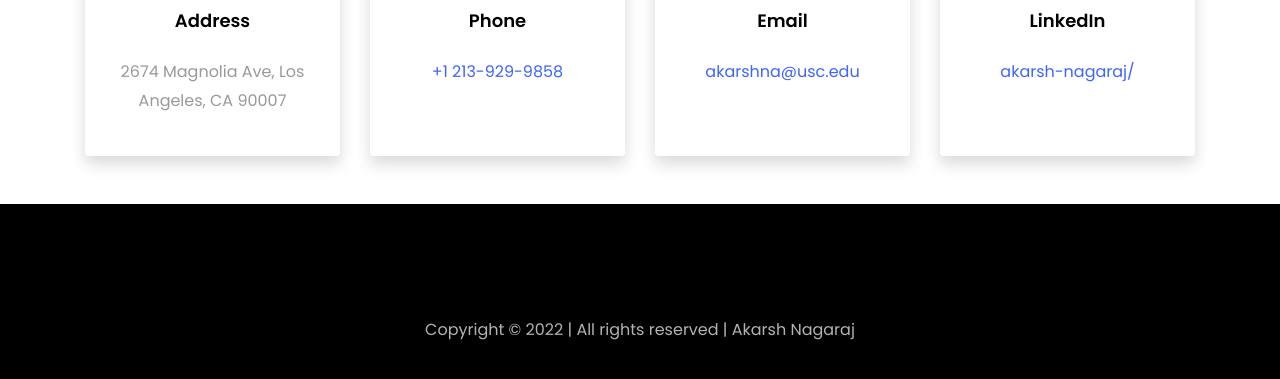
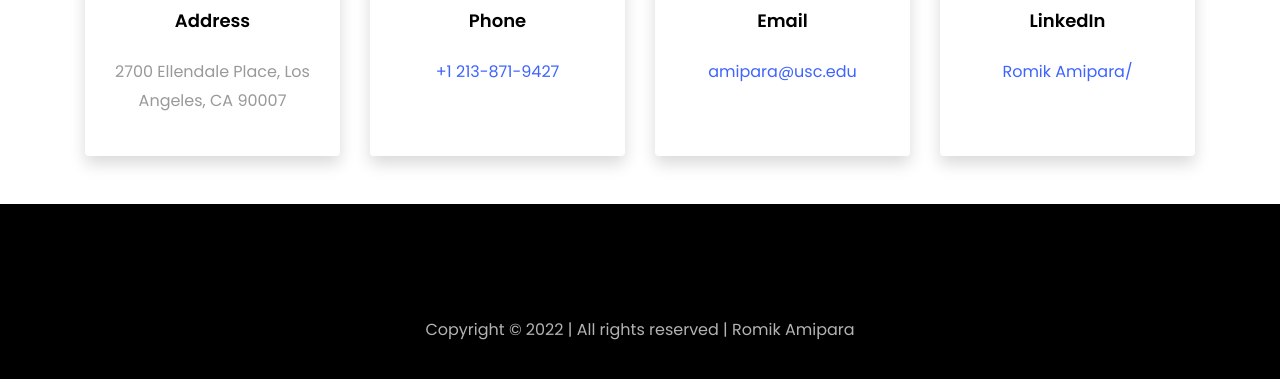
Before and after one commit to Romiik/Portfolio, a website: page dist/index.html in a window 1280 px wide. Shown: the part 5693-6072 px from the top of the page. Drawn offline with Linux system fonts and the light colour scheme; files whose address does not match are found by name.

Commit message:
Footer Update

```diff
--- a/dist/index.html
+++ b/dist/index.html
@@ -451,7 +451,7 @@
           		</div>
           		<div>
 	          		<h3 class="mb-4">Address</h3>
-		            <p>2674 Magnolia Ave, Los Angeles, CA 90007</p>
+		            <p>2700 Ellendale Place, Los Angeles, CA 90007</p>
 		          </div>
 	          </div>
           </div>
@@ -462,7 +462,7 @@
           		</div>
           		<div>
 	          		<h3 class="mb-4">Phone</h3>
-		            <p><a href="tel:+12139299858">+1 213-929-9858</a></p>
+		            <p><a href="tel:+12138719427">+1 213-871-9427</a></p>
 	            </div>
 	          </div>
           </div>
@@ -473,7 +473,7 @@
           		</div>
           		<div>
 	          		<h3 class="mb-4">Email</h3>
-		            <p><a href="mailto:akarshna@usc.edu">akarshna@usc.edu</a></p>
+		            <p><a href="mailto:akarshna@usc.edu">amipara@usc.edu</a></p>
 		          </div>
 	          </div>
           </div>
@@ -484,7 +484,7 @@
           		</div>
           		<div>
 	          		<h3 class="mb-4">LinkedIn</h3>
-		            <p><a href="https://www.linkedin.com/in/akarsh-nagaraj/" target="_blank">akarsh-nagaraj/</a></p>
+		            <p><a href="https://www.linkedin.com/in/romik-amipara/" target="_blank">Romik Amipara/</a></p>
 	            </div>
 	          </div>
           </div>
@@ -499,7 +499,7 @@
           <div class="col-md-12 text-center">
 
             <p><!-- Link back to Colorlib can't be removed. Template is licensed under CC BY 3.0. -->
-  Copyright &copy; <script>document.write(new Date().getFullYear());</script> | All rights reserved | Akarsh Nagaraj
+  Copyright &copy; <script>document.write(new Date().getFullYear());</script> | All rights reserved | Romik Amipara
   <!-- Link back to Colorlib can't be removed. Template is licensed under CC BY 3.0. --></p>
           </div>
         </div>
```
